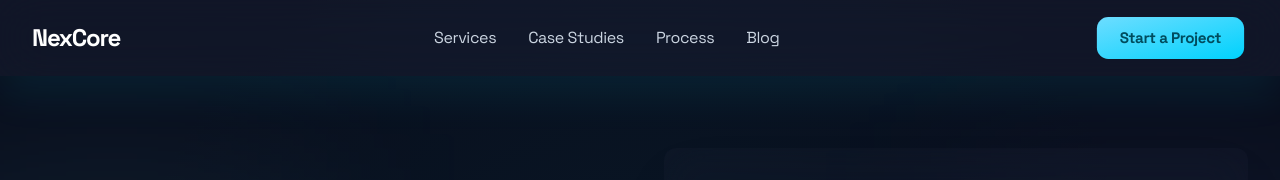
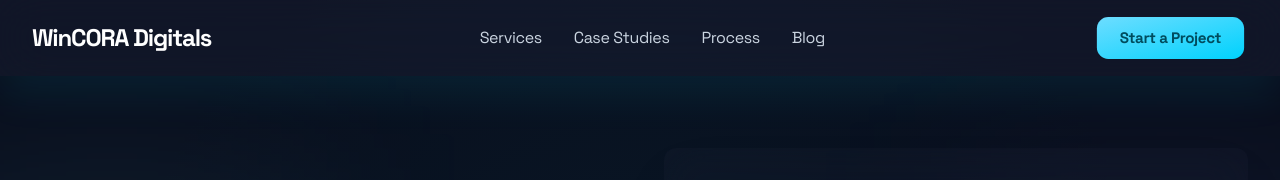
Before and after one commit to admirelabss/WInCora-Website, a plain HTML site: page index.html in a window 1280 px wide. Shown: the top 180 px of the page. Drawn offline with nearby package versions, Linux system fonts and the light colour scheme.

Commit message:
Update index.html

```diff
--- a/index.html
+++ b/index.html
@@ -101,7 +101,7 @@
 <!-- 1. Navigation Bar -->
 <nav class="fixed top-0 w-full z-50 bg-[#1E253B]/40 backdrop-blur-xl shadow-[0px_20px_40px_rgba(0,212,255,0.08)]">
 <div class="flex justify-between items-center px-8 py-4 max-w-7xl mx-auto font-['Space_Grotesk'] tracking-tight">
-<div class="text-2xl font-bold tracking-tighter text-white">NexCore</div>
+<div class="text-2xl font-bold tracking-tighter text-white">WinCORA Digitals</div>
 <div class="hidden md:flex items-center gap-8">
 <a class="text-slate-300 hover:text-cyan-400 transition-colors" href="#">Services</a>
 <a class="text-slate-300 hover:text-cyan-400 transition-colors" href="#">Case Studies</a>
```
